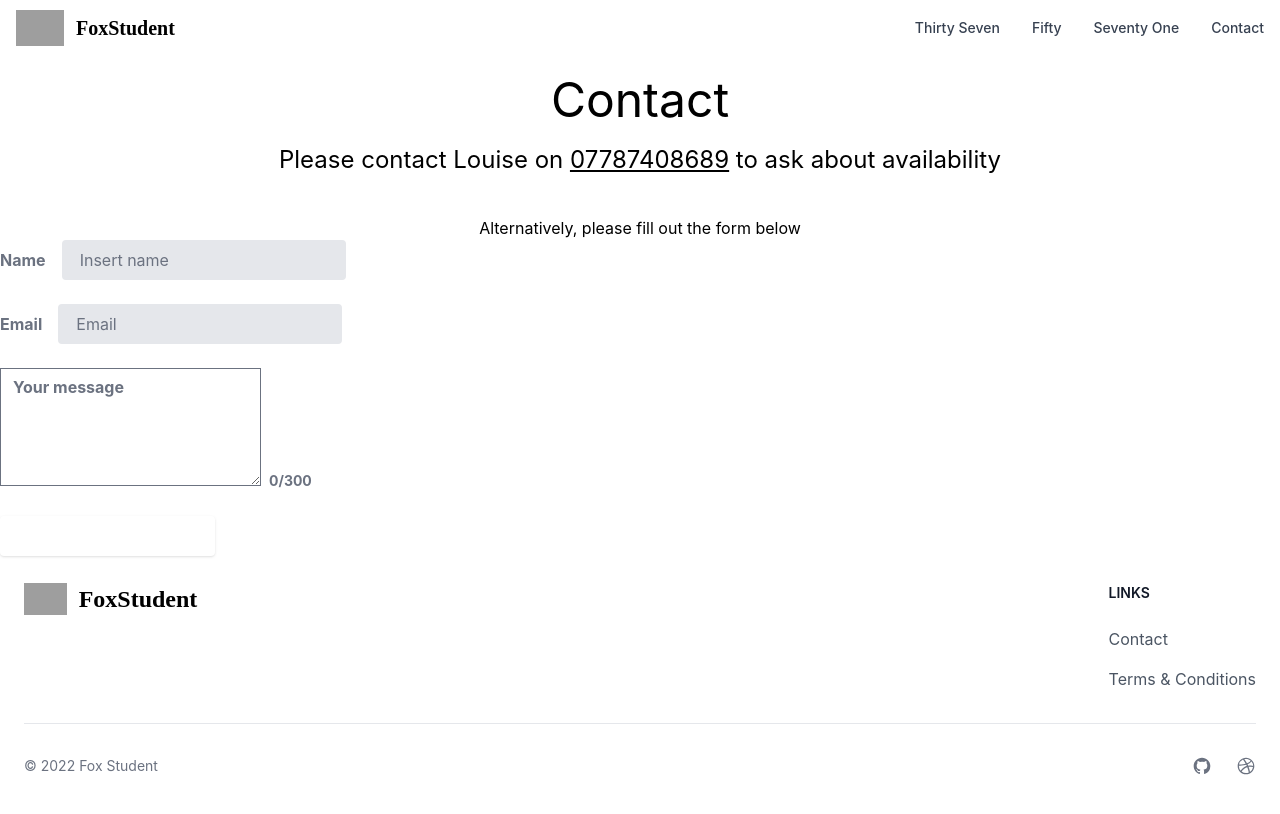
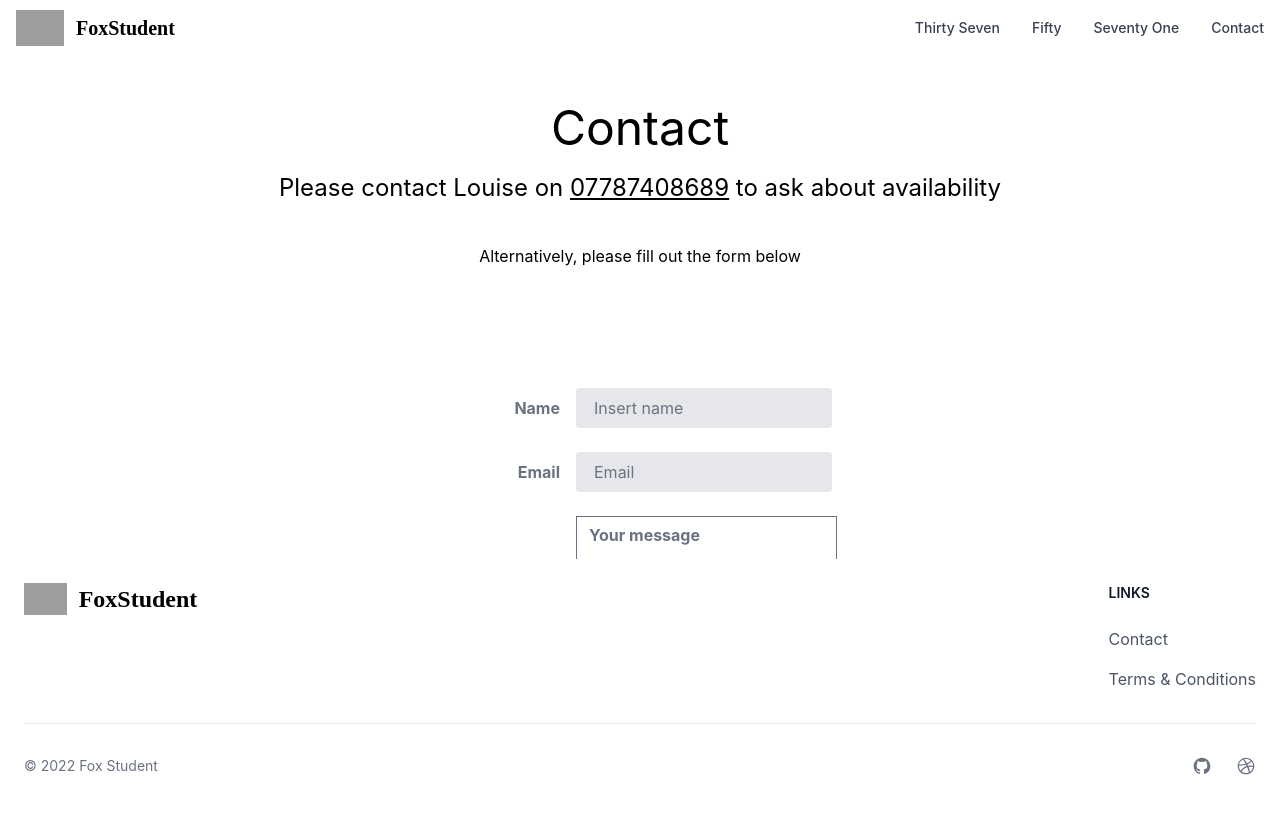
Before and after one commit to neighfox/foxstudent, a Next.js app: page /contact in a window 1280 px wide. Shown: the top 814 px of the page. Built offline with nearby package versions, Linux system fonts and the light colour scheme; grey boxes are pictures that could not be loaded; a web font is replaced by a local one.

Commit message:
fixed tsx any and css types

```diff
--- a/pages/api/contact.js
+++ b/pages/api/contact.tsx
@@ -1,4 +1,6 @@
-export default function (req, res) {
+
+
+export default function nodemailer (req : any, res : any)  {
   require("dotenv").config();
 
   let nodemailer = require("nodemailer");
@@ -19,7 +21,7 @@ export default function (req, res) {
     html: `<div>${req.body.message}</div><p>Sent from:
     ${req.body.email}</p>`,
   };
-  transporter.sendMail(mailData, function (err, info) {
+  transporter.sendMail(mailData, function (err : any, info : any) {
     if (err) console.log(err);
     else console.log(info);
   });
--- a/pages/contact.js
+++ b/pages/contact.tsx
@@ -1,6 +1,7 @@
 import NavBar from "./components/navbar";
 import Footer from "./components/footer";
 import { useState as UseState } from "react";
+declare var setBody: any;
 
 export default function contact() {
   const [name, setName] = UseState("");
@@ -8,7 +9,7 @@ export default function contact() {
   const [message, setMessage] = UseState("");
   const [submitted, setSubmitted] = UseState(false);
 
-  const handleSubmit = (e) => {
+  const handleSubmit = (e : any) => {
     e.preventDefault();
     console.log("Sending");
     let data = {
@@ -55,7 +56,7 @@ export default function contact() {
           </h2>
           <h3>Alternatively, please fill out the form below </h3>
         </div>
-        <div className="flex h-screen">
+        <div className="flex h-screen px-5 pt-10">
           <form className="w-full max-w-sm m-auto  mt-20">
             <div className="md:flex md:items-center mb-6">
               <div className="md:w-1/3">
@@ -118,18 +119,16 @@ export default function contact() {
               </label>
             </div>
             <div className="md:flex md:items-center">
-              <div className="md:w-1/3"></div>
-              <div className="md:w-2/3">
               <button
-                  className="shadow bg-purple-500 hover:bg-purple-400 focus:shadow-outline focus:outline-none text-white font-bold py-2 px-4 rounded"
+                className="shadow bg-blue-500  focus:shadow-outline focus:outline-none  font-bold py-2 px-4 rounded"
                 type="button"
                 onClick={(e) => {
                   handleSubmit(e);
+                  6;
                 }}
               >
                 Send Louise a message
               </button>
-              </div>
             </div>
           </form>
         </div>
--- a/tsconfig.json
+++ b/tsconfig.json
@@ -16,7 +16,7 @@
         "jsx": "preserve",
         "incremental": true
       },
-      "include": ["next-env.d.ts", "**/*.ts", "**/*.tsx", "pages/_document.js", "pages/api/contact.js", "pages/contact.js"],
+      "include": ["next-env.d.ts", "**/*.ts", "**/*.tsx", "pages/_document.js"],
       "exclude": ["node_modules"]
 
 
```
Lines whose indentation alone changed are shown as unchanged.
